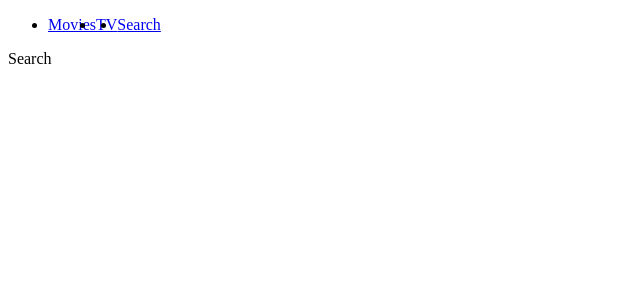
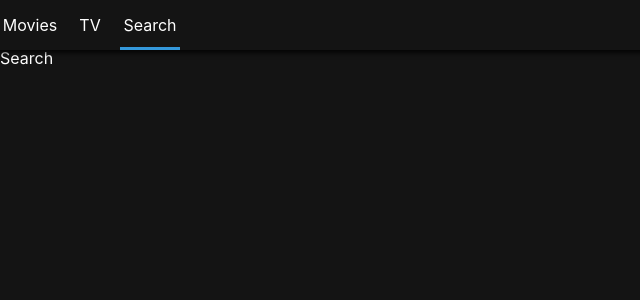
Before and after one commit to paulsplanet/movieplanet, a React (Create React App) app: page /search in a window 1280 px wide. Shown: the top 300 px of the page, without its empty margins (0-640 px from the left). Built offline with nearby package versions, Linux system fonts and the light colour scheme.

Commit message:
update Header Style

```diff
--- a/package.json
+++ b/package.json
@@ -12,6 +12,7 @@
     "react-router-dom": "^5.2.0",
     "react-scripts": "4.0.3",
     "styled-components": "^5.3.0",
+    "styled-reset": "^4.3.4",
     "web-vitals": "^1.0.1"
   },
   "scripts": {
--- a/src/Components/App.js
+++ b/src/Components/App.js
@@ -1,5 +1,6 @@
 import React, { Component } from "react";
 import Navigation from "Components/Router";
+import GlobalStyles from "Components/GlobalStyles";
 
 
 
@@ -8,6 +9,7 @@
     return (
       <>
         <Navigation />
+        <GlobalStyles />
       </>)
   }
 }
--- /dev/null
+++ b/src/Components/GlobalStyles.js
@@ -0,0 +1,22 @@
+import { createGlobalStyle } from "styled-components";
+import reset from "styled-reset";
+
+const globalStyles = createGlobalStyle`
+    ${reset};
+    a{
+        text-decoration: none;
+        color: inherit;
+    }
+    *{
+        box-sizing: border-box;
+    }
+    body{
+        font-family: -apple-system, BlinkMacSystemFont, 'Segoe UI', Roboto, Oxygen, Ubuntu, Cantarell, 'Open Sana', 'Helvetica Neue', sans-serif;
+        font-size: 16px;
+        background-color: rgba(20, 20, 20, 1);
+        color: white;
+        padding-top: 50px;
+    }
+`;
+
+export default globalStyles;
--- a/src/Components/Header.js
+++ b/src/Components/Header.js
@@ -1,33 +1,53 @@
 import React from "react";
-import { Link } from "react-router-dom";
+import { Link, withRouter } from "react-router-dom";
 import styled from "styled-components";
 
-const Header = styled.header``;
+const Header = styled.header`
+    color: white;
+    position: fixed;
+    top: 0;
+    left: 0;
+    width: 100%;
+    height: 50px;
+    display: flex;
+    align-itmes: center;
+    background-color: rgba(20, 20, 20, 0.8);
+    z-index: 10;
+    box-shadow: 0px 1px 5px 2px rgba(0, 0, 0, 0.8);
+`;
 
 const List = styled.ul`
     display: flex;
-    &:hover {
-        background-color: blue;
-    }
 `;
 
-const Item = styled.li``;
+const Item = styled.li`
+    width: 60px;
+    height: 50px;
+    text-align: center;
+    border-bottom: 3px solid ${props => (props.current ? "#3498db" : "transparent")};
+    transition: border-bottom 0.3s ease-in-out;
+`;
 
-const SLink =  styled(Link)``;
+const SLink =  styled(Link)`
+    height: 50px;
+    display: flex;
+    align-items: center;
+    justify-content: center;
+`;
 
 
-export default () => (
+export default withRouter(({ location: { pathname }}) => (
     <Header>
         <List>
-            <Item>
+            <Item current={pathname === "/"}>
                 <SLink to="/">Movies</SLink>
             </Item>
-            <Item>
+            <Item current={pathname === "/tv"}>
                 <SLink to="/tv">TV</SLink>
             </Item>
-            <Item>
+            <Item current={pathname === "/search"}>
                 <SLink to="/search">Search</SLink>
             </Item>
         </List>
     </Header>
-);
+));
```
Also changed, not shown: 1 other file (tests, documents, lock files or other folders).
